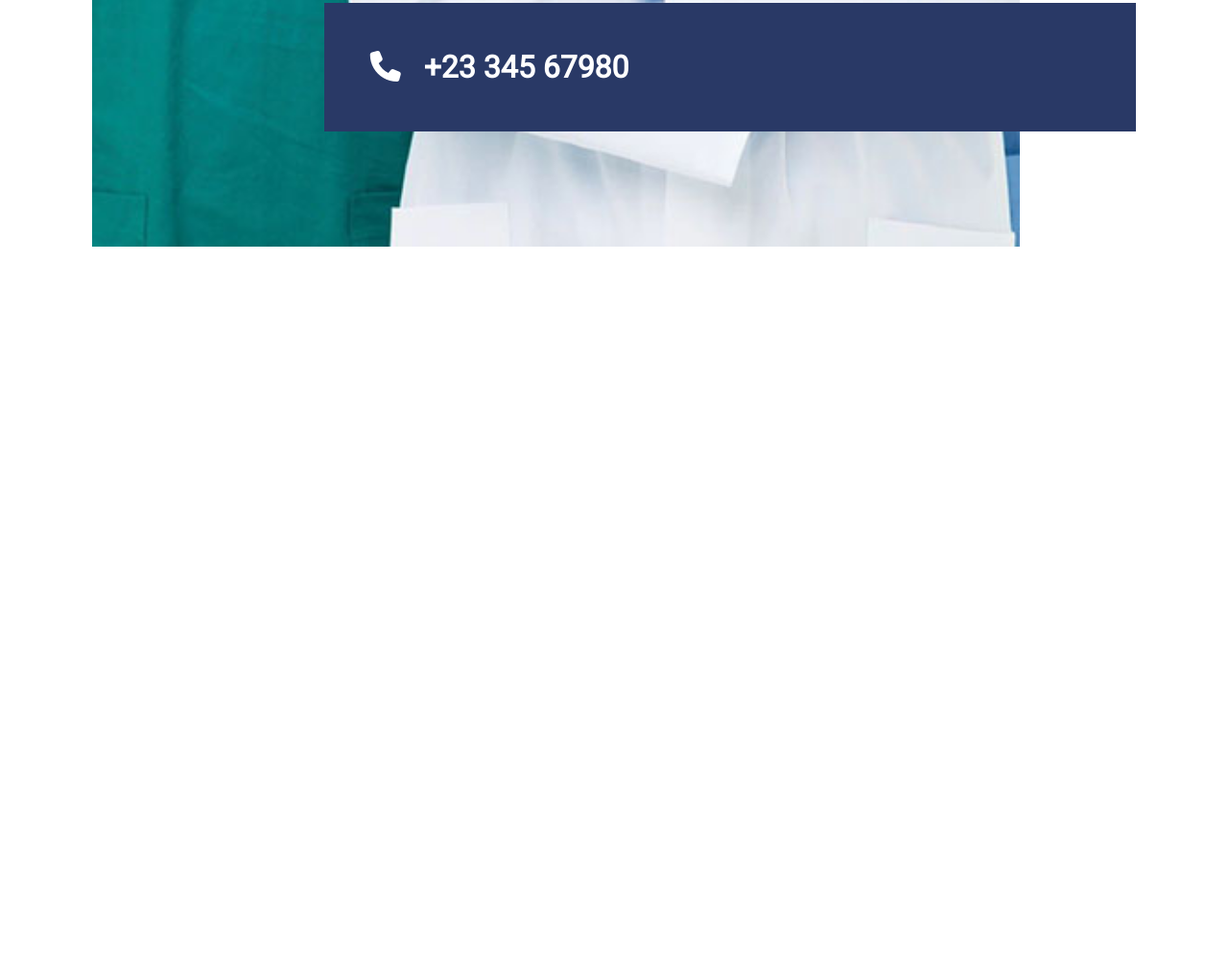
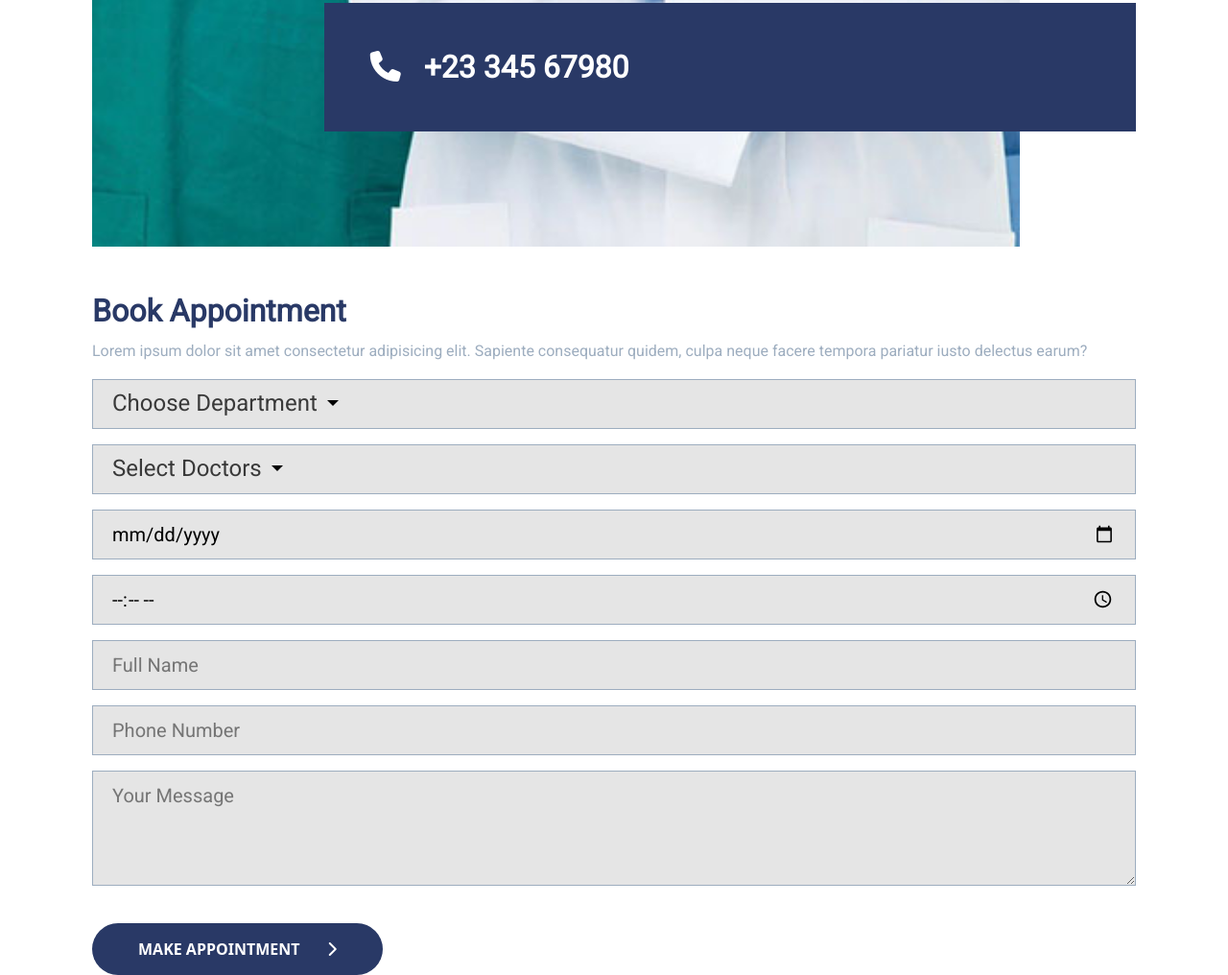
Before and after one commit to Geshina/Bootstrap-Final, a website: page index.html in a window 1280 px wide. Shown: the part 9487-10503 px from the top of the page at 96% size. Before the commit the page ends 9792 px from the top, so only its background shows below. Drawn offline with nearby package versions, Linux system fonts and the light colour scheme.

Commit message:
forms complete

```diff
--- a/index.html
+++ b/index.html
@@ -6,13 +6,11 @@
     <meta name="viewport" content="width=device-width, initial-scale=1.0">
     <title>Semos Doctors</title>
     <link rel="stylesheet" href="style.css">
-    <!-- <link rel="stylesheet" href="/fontawesome-free-6.4.0-web/webfonts/"> -->
-    <!-- <link rel="stylesheet" href="/fontawesome-free-6.4.0-web/css/all.css"> -->
     <script src="https://kit.fontawesome.com/b94dfa6db7.js" crossorigin="anonymous"></script>
     <link rel="shortcut icon" href="/images/favicon.png" type="image/x-icon">
-    <link rel="stylesheet" href="/css/main.css">
     <script src="https://cdn.jsdelivr.net/npm/@popperjs/core@2.11.7/dist/umd/popper.min.js" integrity="sha384-zYPOMqeu1DAVkHiLqWBUTcbYfZ8osu1Nd6Z89ify25QV9guujx43ITvfi12/QExE" crossorigin="anonymous"></script>
     <script src="https://cdn.jsdelivr.net/npm/bootstrap@5.3.0-alpha3/dist/js/bootstrap.min.js" integrity="sha384-Y4oOpwW3duJdCWv5ly8SCFYWqFDsfob/3GkgExXKV4idmbt98QcxXYs9UoXAB7BZ" crossorigin="anonymous"></script>
+    <link rel="stylesheet" href="/css/main.css">
 </head>
 <body>
     <div class="fold d-flex flex-column">
@@ -231,6 +229,53 @@
                 <i class="fa-solid fa-phone pe-3"></i>
                 +23 345 67980</h2>
         </div>
+        <h2 class="h2 blue fw-bold">Book Appointment</h2>
+        <h6 class="h6">
+            Lorem ipsum dolor sit amet consectetur adipisicing elit.
+            Sapiente consequatur quidem, culpa neque facere tempora pariatur
+            iusto delectus earum?
+        </h6>
+        <div class="dropdown my-3">
+            <button
+            class="btn-form dropdown-toggle" type="button" data-bs-toggle="dropdown" aria-expanded="false">
+              <h4 class="h4 d-inline black opacity-75">Choose Department</h4>
+            </button>
+            <ul class="dropdown-menu">
+              <li><a class="dropdown-item" href="#">Action</a></li>
+              <li><a class="dropdown-item" href="#">Another action</a></li>
+              <li><a class="dropdown-item" href="#">Something else here</a></li>
+            </ul>
+        </div>
+        <div class="dropdown my-3">
+            <button
+            class="btn-form dropdown-toggle" type="button" data-bs-toggle="dropdown" aria-expanded="false">
+              <h4 class="h4 d-inline black opacity-75">Select Doctors</h4>
+            </button>
+            <ul class="dropdown-menu">
+              <li><a class="dropdown-item" href="#">Action</a></li>
+              <li><a class="dropdown-item" href="#">Another action</a></li>
+              <li><a class="dropdown-item" href="#">Something else here</a></li>
+            </ul>
+        </div>
+        <div class="mb-3">
+            <input type="date" class="btn-form" id="exampleFormControlInput1" >
+        </div>
+        <div class="mb-3">
+            <input type="time" class="btn-form" id="exampleFormControlInput1" >
+        </div>
+        <div class="mb-3">
+            <input type="text" class="btn-form" id="exampleFormControlInput1" placeholder="Full Name">
+        </div>
+        <div class="mb-3">
+            <input type="number" class="btn-form" id="exampleFormControlInput1" placeholder="Phone Number">
+        </div>
+        <div class="mb-5">
+            <textarea class="btn-form" placeholder="Your Message" id="floatingTextarea2" style="height: 120px"></textarea>
+        </div>
+        <div class="btn-fill bg-blue">
+            MAKE APPOINTMENT
+            <i class="fa-solid fa-chevron-right ps-4"></i>
+        </div>
     </div>
 </body>
 </html>
--- a/style.css
+++ b/style.css
@@ -73,6 +73,16 @@ h6{
     height: 3.5em;
     box-sizing: border-box;
 }
+.btn-form{
+    background-color: rgb(229, 229, 229);
+    border: 1px solid var(--grey);
+    width: 100%;
+    text-align: left;
+    padding-inline: 1em;
+    padding-block: 0.5em;
+    font-size: 1.25em;
+    font-family: 'Roboto', sans-serif;
+}
 .shdw{
     box-shadow: 0px 0px 12px rgb(213, 212, 212);
 }
```
Also changed, not shown: Changes/main.scss (+34 -0 lines).
